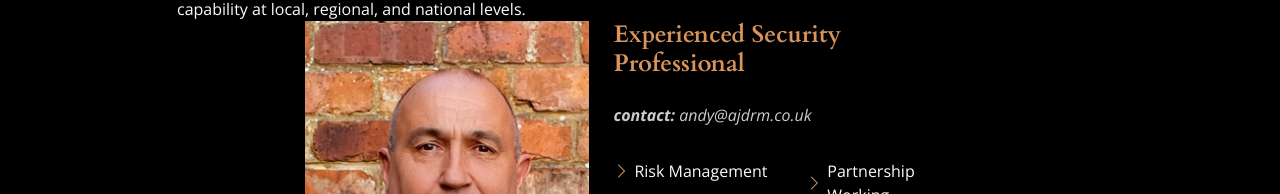
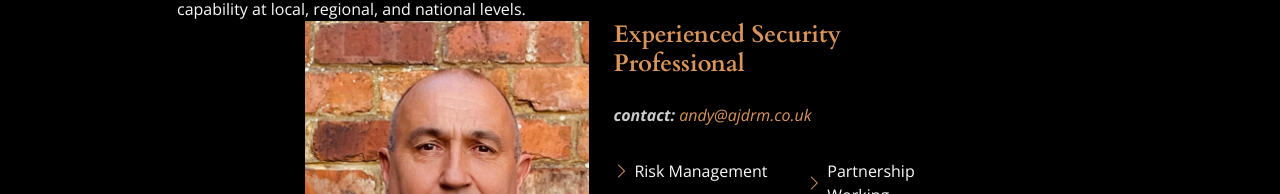
Before and after one commit to mjdilworth/ajdrm.co.uk, a plain HTML site: page index.html in a window 1280 px wide. Shown: the part 499-693 px from the top of the page. Drawn offline with nearby package versions, Linux system fonts and the light colour scheme.

Commit message:
added mailto

```diff
--- a/index.html
+++ b/index.html
@@ -98,7 +98,7 @@ Leading strategic change, evolving business and delivering tactical outcomes has
           <div class="col-lg-5 content">
             <h2>Experienced Security Professional</h2>
             <p class="fst-italic py-3">
-                <b>contact:</b> andy@ajdrm.co.uk
+                <b>contact:</b> <a href="mailto:andy@ajdrm.co.uk">andy@ajdrm.co.uk</a>
             </p>
             <div class="row">
               <div class="col-lg-6">
```
Also changed, not shown: 1 other file.
